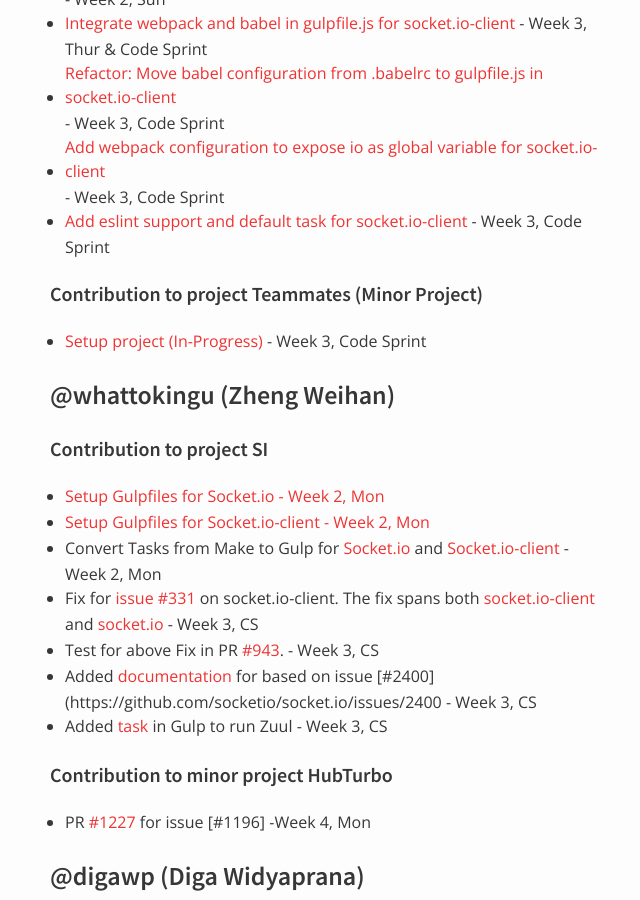
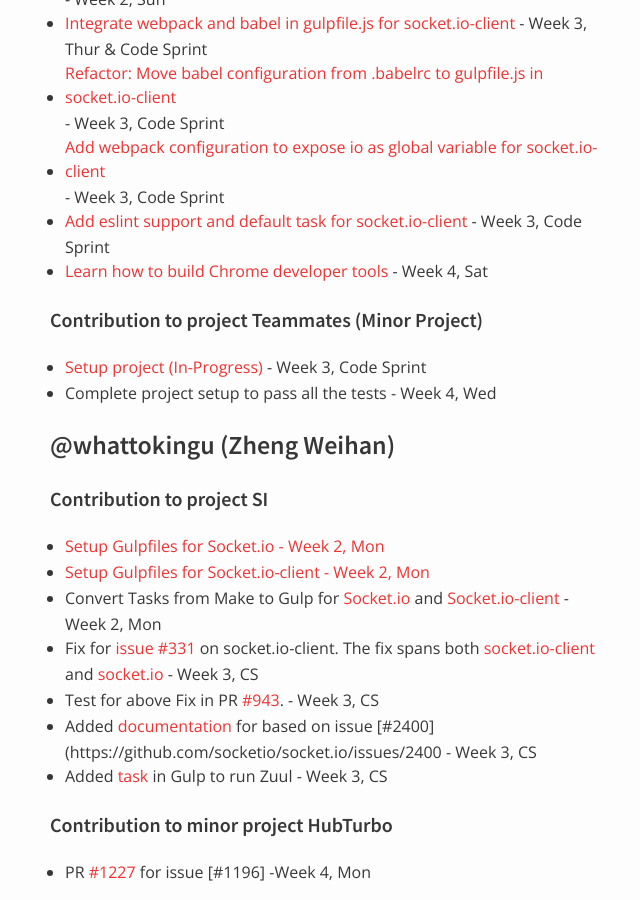
Before and after one commit to nus-oss/cs3281-AY1516S2-website, a Jekyll site: the page built from teams/socketio.md, in a window 1280 px wide and 900 px high, scrolled down 4213 px. Shown: the whole window, without its empty margins (320-960 px from the left). Built offline with Jekyll 4.4.1, drawn with Linux system fonts in a browser that asks for light colours; some of the changed text lies outside the part shown.

Commit message:
Update technical expertise and minor project for @mikelimantara

```diff
--- a/teams/socketio.md
+++ b/teams/socketio.md
@@ -141,9 +141,11 @@
 * [Refactor: Move babel configuration from .babelrc to gulpfile.js in socket.io-client](https://github.com/nus-fboa2016-si/socket.io-client/commit/b31f21741e7e93399521a568cbfc80fa4ff8be57) - Week 3, Code Sprint
 * [Add webpack configuration to expose io as global variable for socket.io-client](https://github.com/nus-fboa2016-si/socket.io-client/commit/468200ed8ce2bb8cf9c4e4be83a86b1b2dee9170) - Week 3, Code Sprint
 * [Add eslint support and default task for socket.io-client](https://github.com/nus-fboa2016-si/socket.io-client/commit/448d0e1e94ff0b1cf246aae2d8ecfbbb7b35c490) - Week 3, Code Sprint
+* [Learn how to build Chrome developer tools](https://github.com/mikelimantara/devtools) - Week 4, Sat
 
 #### Contribution to project Teammates (Minor Project)
 * [Setup project (In-Progress)](https://github.com/mikelimantara/repo) - Week 3, Code Sprint
+* Complete project setup to pass all the tests - Week 4, Wed
 
 ### @whattokingu (Zheng Weihan)
 
```
Also changed, not shown: other parts of teams/socketio.md (+1 -1 lines).
